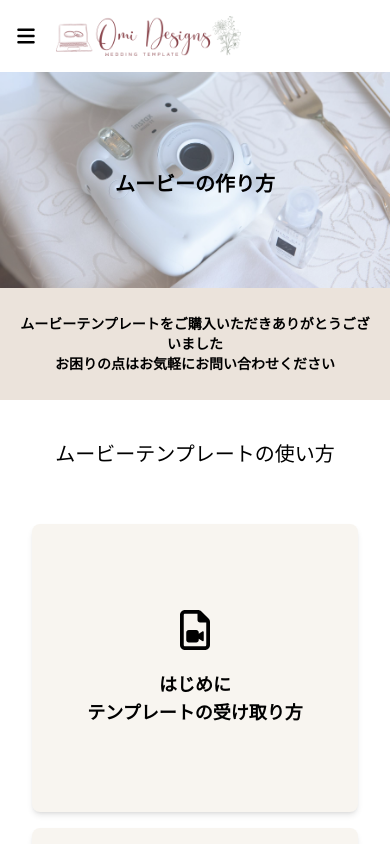
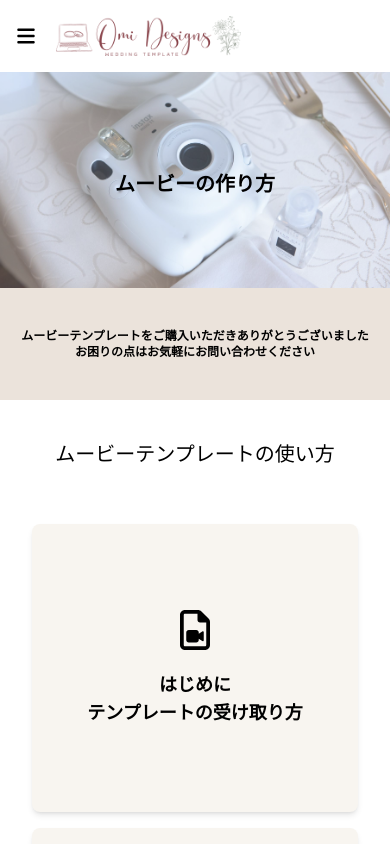
Before and after one commit to garrettomi/omidesigns-instructions, a React (Vite) app: page / in a window 390 px wide. Shown: the top 844 px of the page. Built offline with nearby package versions, Linux system fonts and the light colour scheme; a web font is replaced by a local one.

Commit message:
Fix: Font sizing on mobile homepage

```diff
--- a/src/components/layout/BorderTextBlock.jsx
+++ b/src/components/layout/BorderTextBlock.jsx
@@ -2,10 +2,10 @@ export default function BorderTextBlock ({ firstSentence, secondSentence }) {
     return (
         <div className="bg-[#ebe3db] w-screen h-28 mx-auto px-4 sm:px-6 md:px-8 py-2 flex flex-col items-center justify-center animate-fadeIn">
             <div>
-                <h6 className="font-bold text-sm text-center sm:text-md md:text-lg">{firstSentence}</h6>
+                <h6 className="font-bold text-xs text-center sm:text-md md:text-lg">{firstSentence}</h6>
             </div>
             <div>
-                <h6 className="font-bold text-sm text-center sm:text-md md:text-lg">{secondSentence}</h6>
+                <h6 className="font-bold text-xs text-center sm:text-md md:text-lg">{secondSentence}</h6>
             </div>
         </div>
     );
```
